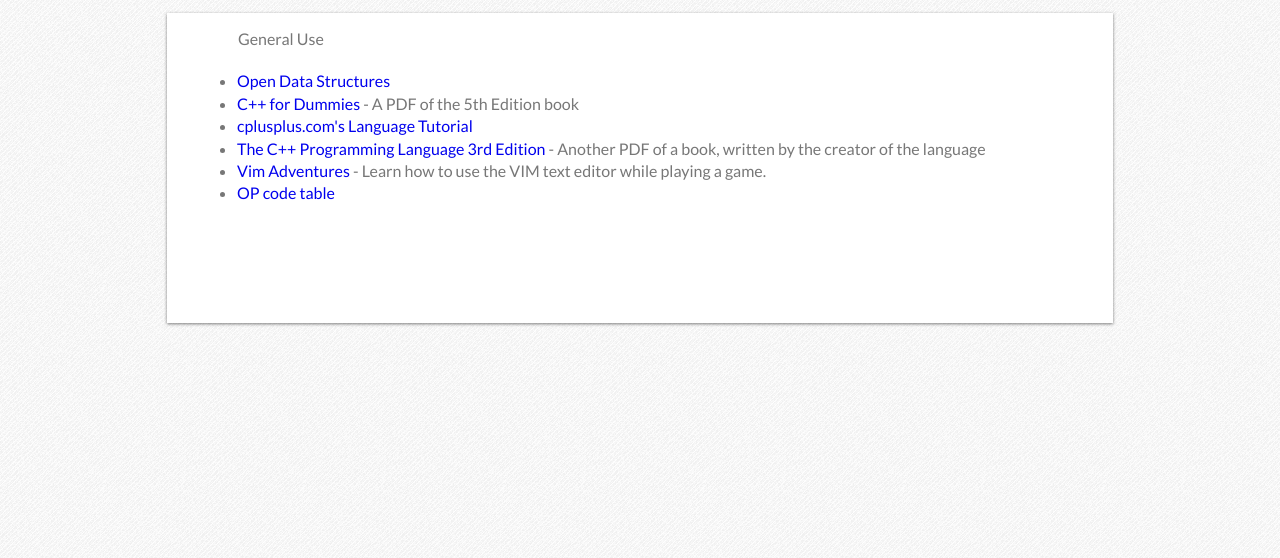
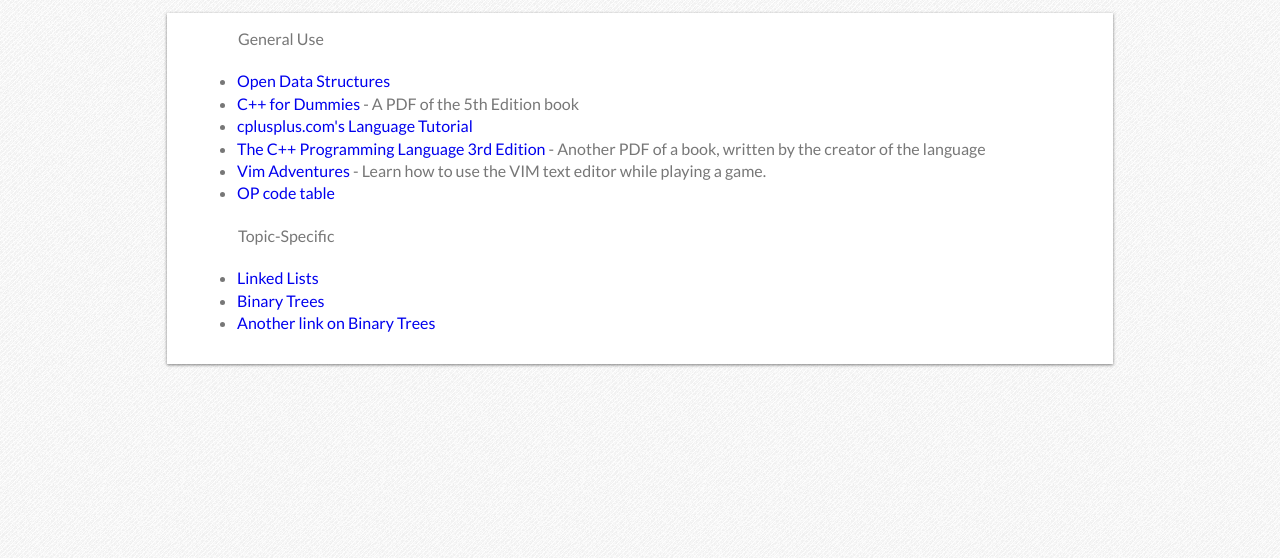
Before and after one commit to philipcofc/cpp101, a plain HTML site: page references.html in a window 1280 px wide. Shown: the part 242-800 px from the top of the page. Drawn offline with Linux system fonts and the light colour scheme.

Commit message:
Added resources.

```diff
--- a/references.html
+++ b/references.html
@@ -61,6 +61,14 @@
   			<li class = "bottom_list_1"><a href="http://ref.x86asm.net/coder32.html">OP code table</a></li>
 
   	  	</ul>
+
+  	  	<p class = "content_text"> Topic-Specific</p>
+  	  	<ul class ="bottom_list">
+  	  		<li class = "bottom_list_1"><a href="http://www.cprogramming.com/tutorial/lesson15.html">Linked Lists</a></li>
+  	  		<li class = "bottom_list_1"><a href="http://www.cprogramming.com/tutorial/lesson18.html">Binary Trees</a></li>
+  	  		<li class = "bottom_list_1"><a href="http://cslibrary.stanford.edu/110/BinaryTrees.html#s1">Another link on Binary Trees</a></li>
+
+  	  	</ul>
       </div>
 
     </section>
```
Lines whose indentation alone changed are shown as unchanged.
